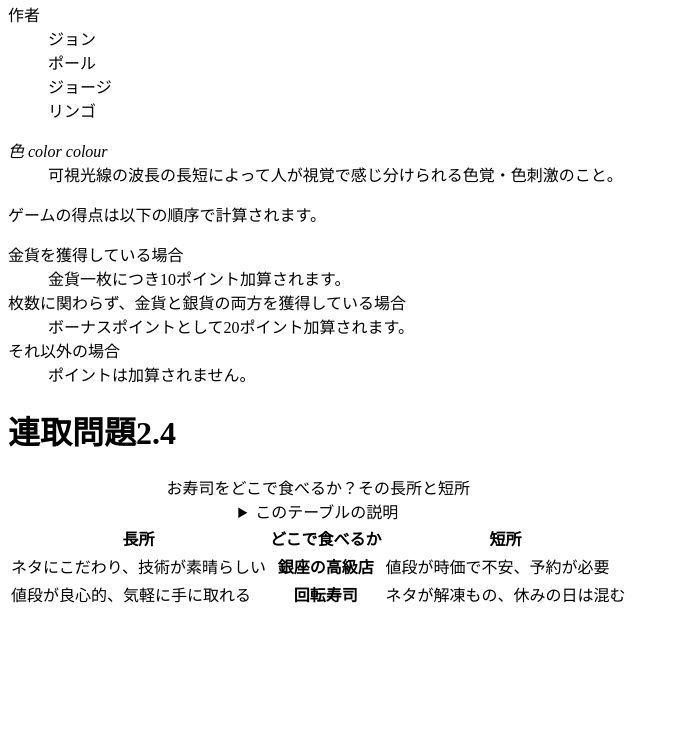
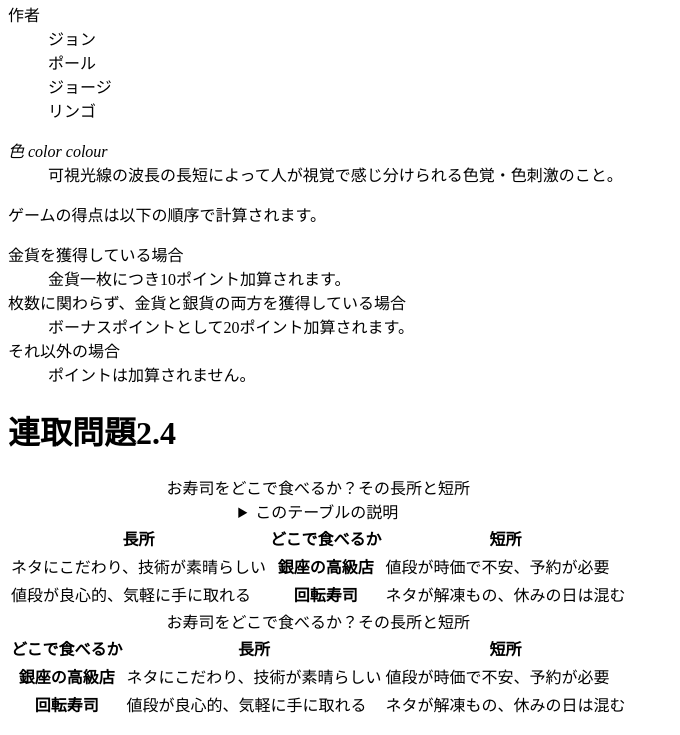
Before and after one commit to Yamashin0430/ya20022, a plain HTML site: page index.html in a window 1280 px wide. Shown: the part 394-1129 px from the top of the page, without its empty margins (0-680 px from the left). Before the commit the page ends 1019 px from the top, so only its background shows below. Drawn offline with Linux system fonts and the light colour scheme.

Commit message:
Update index.html

```diff
--- a/index.html
+++ b/index.html
@@ -66,7 +66,19 @@
  <tr><td>値段が良心的、気軽に手に取れる</td><th>回転寿司</th><td>ネタが解凍もの、休みの日は混む</td></tr>
  </tbody>
  </table>
- </dl>
+
+ <table>
+ <caption>
+ <storong>お寿司をどこで食べるか？その長所と短所</storong>
+ </caption>
+ <thead>
+ <tr><th>どこで食べるか</th><th>長所</th><th>短所</th></tr>
+ </thead>
+ <tbody>
+ <tr><th>銀座の高級店</th><td>ネタにこだわり、技術が素晴らしい</td><td>値段が時価で不安、予約が必要</td></tr>
+ <tr><th>回転寿司</th><td>値段が良心的、気軽に手に取れる</td><td>ネタが解凍もの、休みの日は混む</td></tr>
+ </tbody>
+ </table>
 </body>
 
 </html>
```
